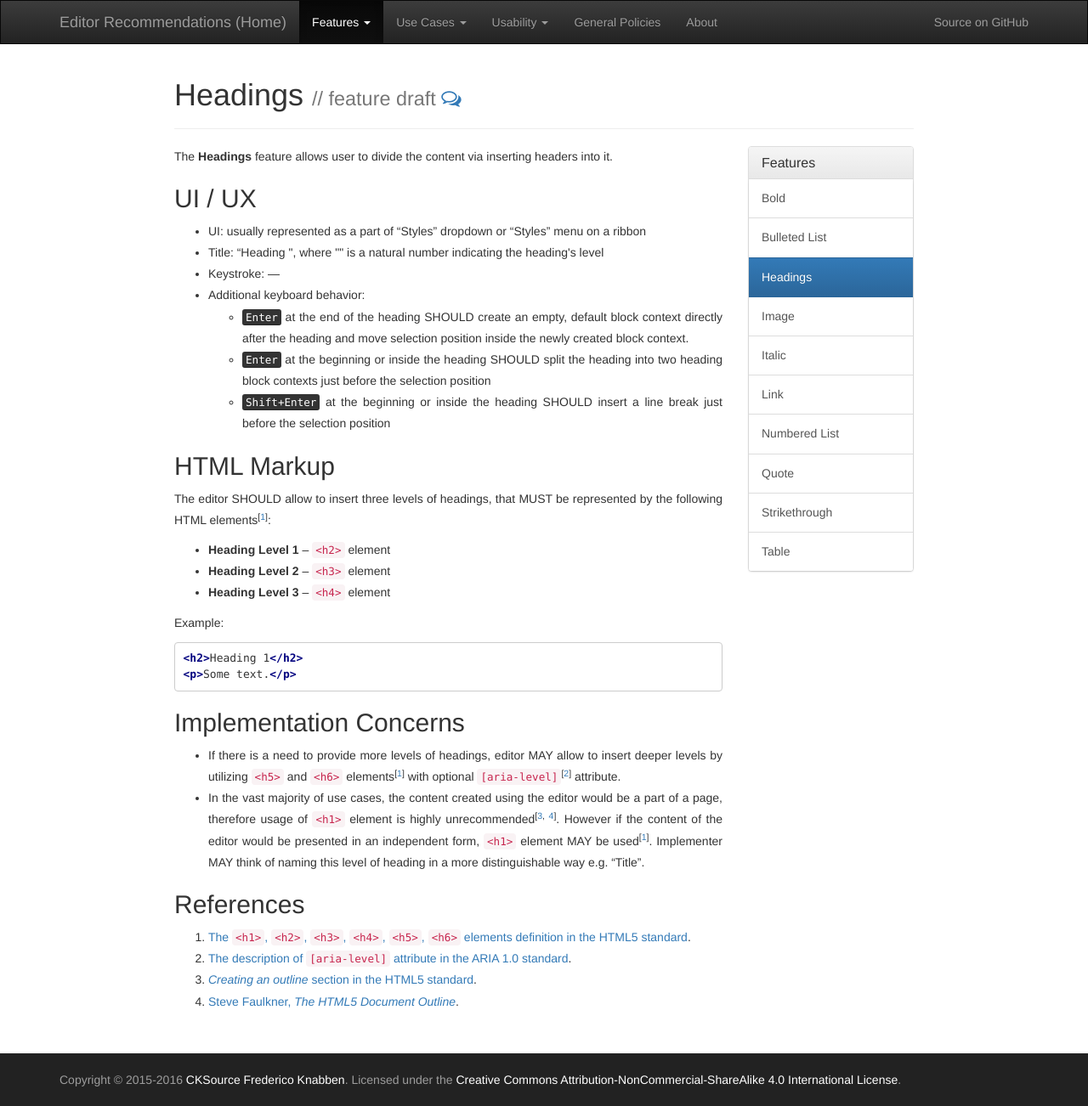
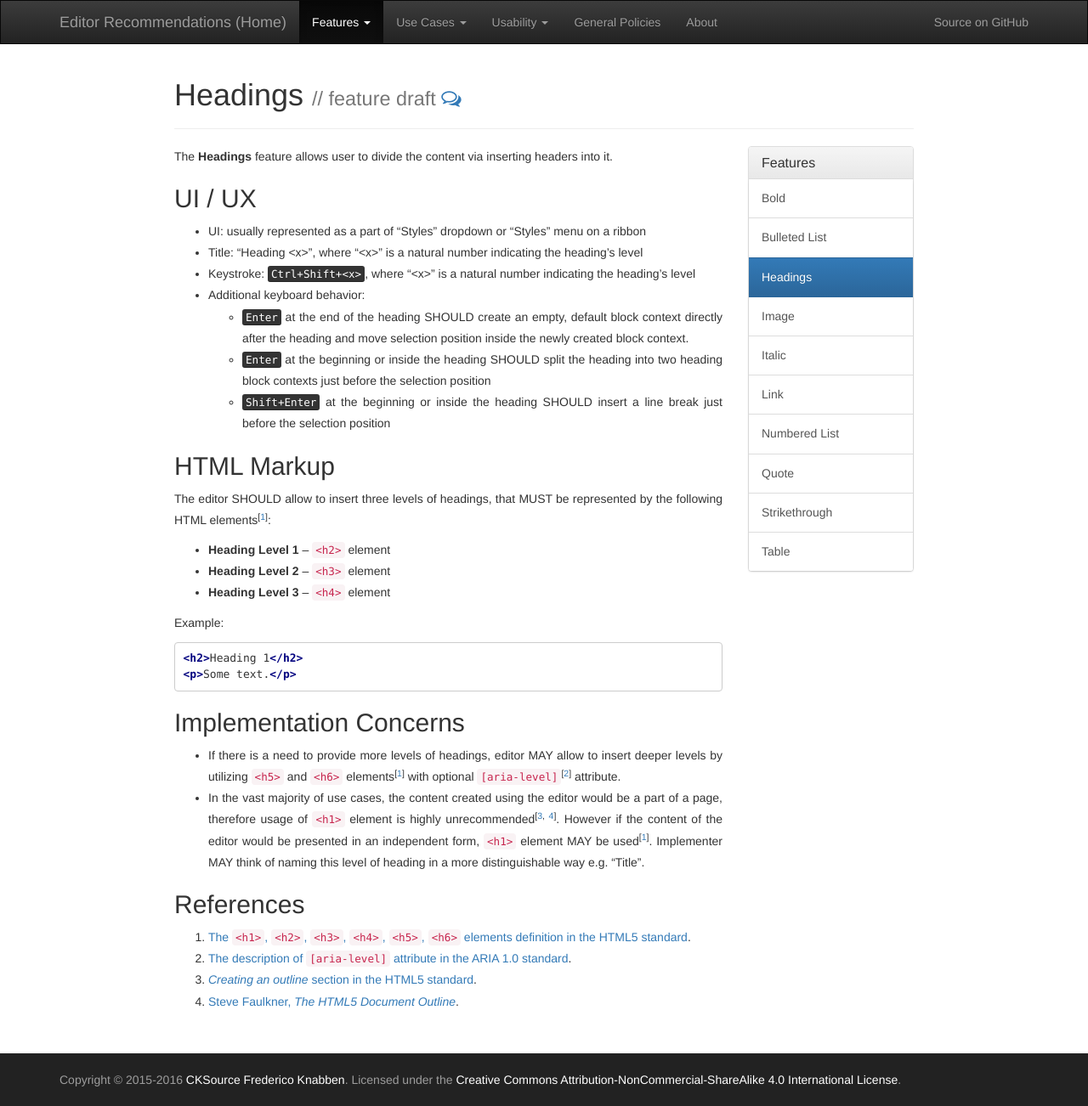
Before and after one commit to ckeditor/editor-recommendations, a Jekyll site: the page built from _features/headings.md, in a window 1280 px wide. Shown: the whole page at 85% size. Built offline with Jekyll 4.4.1, drawn with Linux system fonts in a browser that asks for light colours; nearby versions of some CDN libraries.

Commit message:
Updated info about keystroke for headings.

```diff
--- a/_features/headings.md
+++ b/_features/headings.md
@@ -16,8 +16,8 @@ The **Headings** feature allows user to divide the content via inserting headers
 {% capture ui %}
 
  * UI: usually represented as a part of "Styles" dropdown or "Styles" menu on a ribbon
- * Title: "Heading <x>", where "<x>" is a natural number indicating the heading's level
- * Keystroke: —
+ * Title: "Heading &lt;x&gt;", where "&lt;x&gt;" is a natural number indicating the heading's level
+ * Keystroke: <kbd>Ctrl+Shift+&lt;x&gt;</kbd>, where "&lt;x&gt;" is a natural number indicating the heading's level
  * Additional keyboard behavior:
    * <kbd>Enter</kbd> at the end of the heading SHOULD create an empty, default block context directly after the heading and move selection position inside the newly created block context.
    * <kbd>Enter</kbd> at the beginning or inside the heading SHOULD split the heading into two heading block contexts just before the selection position
```
